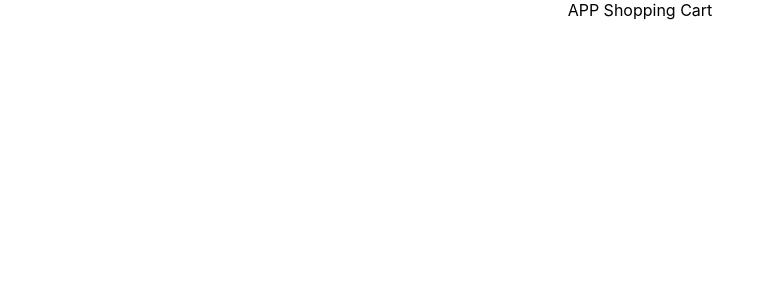
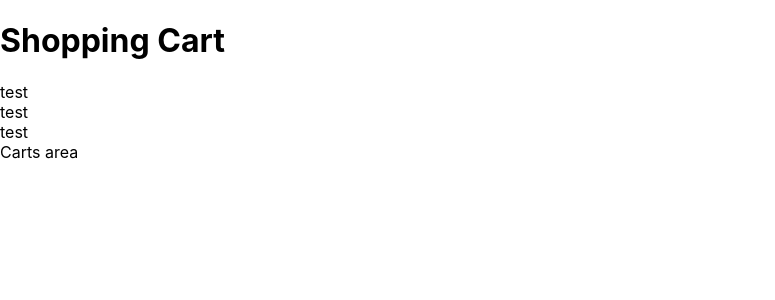
Before and after one commit to AndreiSamorokov/Redux, a React (Create React App) app in the folder shopping_cart/: page / in a window 1280 px wide. Shown: the top 300 px of the page, without its empty margins (0-775 px from the left). Built offline with nearby package versions, Linux system fonts and the light colour scheme.

Commit message:
adding componnents

```diff
--- a/shopping_cart/src/App.js
+++ b/shopping_cart/src/App.js
@@ -1,10 +1,16 @@
 import logo from './logo.svg';
 import './App.css';
 
+import Carts from './componnents/Carts'
+import Products from './componnents/Products'
+
+
 function App() {
   return (
-    <div className="App">
-      APP Shopping Cart
+    <div>
+        <h1> Shopping Cart </h1>
+        <Products />
+        <Carts />
     </div>
   );
 }
--- /dev/null
+++ b/shopping_cart/src/api/products.json
@@ -0,0 +1,5 @@
+[
+    {"id": 1, "title": "iPad 4 Mini", "price": 500.01, "inventory": 2},
+    {"id": 2, "title": "H&M T-Shirt White", "price": 10.99, "inventory": 10},
+    {"id": 3, "title": "Charli XCX - Sucker CD", "price": 19.99, "inventory": 5}
+]
--- /dev/null
+++ b/shopping_cart/src/api/shop.js
@@ -0,0 +1,9 @@
+import _products from './products.json'
+
+const TIMEOUT = 100
+
+export default {
+  getProducts: () => {
+    return _products;
+  },
+}
--- a/shopping_cart/src/componnents/Carts.js
+++ b/shopping_cart/src/componnents/Carts.js
@@ -0,0 +1,9 @@
+function Carts() {
+  return (
+    <div>
+        Carts area
+    </div>
+  );
+}
+
+export default Carts;
--- a/shopping_cart/src/componnents/Products.js
+++ b/shopping_cart/src/componnents/Products.js
@@ -0,0 +1,27 @@
+import React, { useState, useEffect } from "react";
+import shop from '../api/shop'
+
+
+
+function Products() {
+
+  const [products, Setproducts] = useState([]);
+    useEffect(() => {
+        const arr = shop.getProducts()
+        Setproducts( arr );
+    })
+
+    return (
+      <div>
+          {( !products ) ?
+            <div> Loading </div> : <div>
+            { products.map((product, key) => (
+              <div key={key}> test </div>
+            ))}
+            </div>
+          }
+      </div>
+    );
+  }
+
+export default Products;
```
Also changed, not shown: shopping_cart/src/componnents/ProductItem.js (added, +9 -0 lines).
